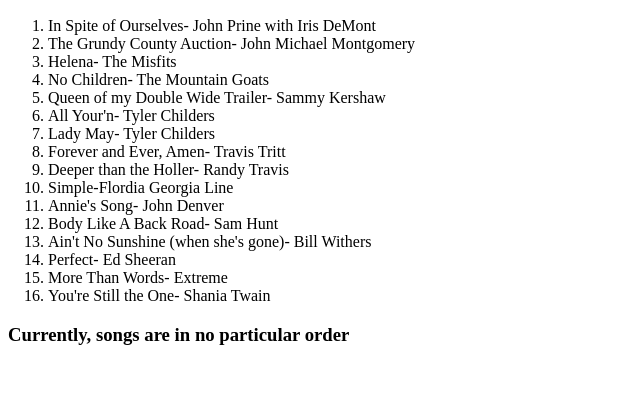
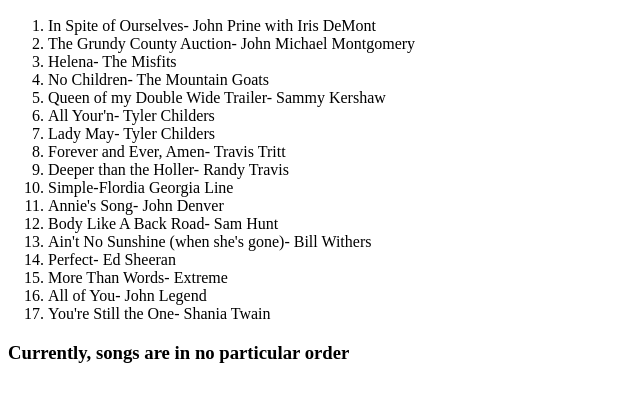
Before and after one commit to beksellsbones/Mixtape, a plain HTML site: page index.html in a window 1280 px wide. Shown: the part 110-512 px from the top of the page, without its empty margins (0-640 px from the left). Drawn offline with Linux system fonts and the light colour scheme.

Commit message:
song list updated

```diff
--- a/index.html
+++ b/index.html
@@ -23,6 +23,7 @@
       <li>Ain't No Sunshine (when she's gone)- Bill Withers</li>
       <li>Perfect- Ed Sheeran</li>
       <li>More Than Words- Extreme</li>
+      <li>All of You- John Legend</li>
       <li>You're Still the One- Shania Twain</li>
     </ol>
     <h3>Currently, songs are in no particular order</h3>
```
